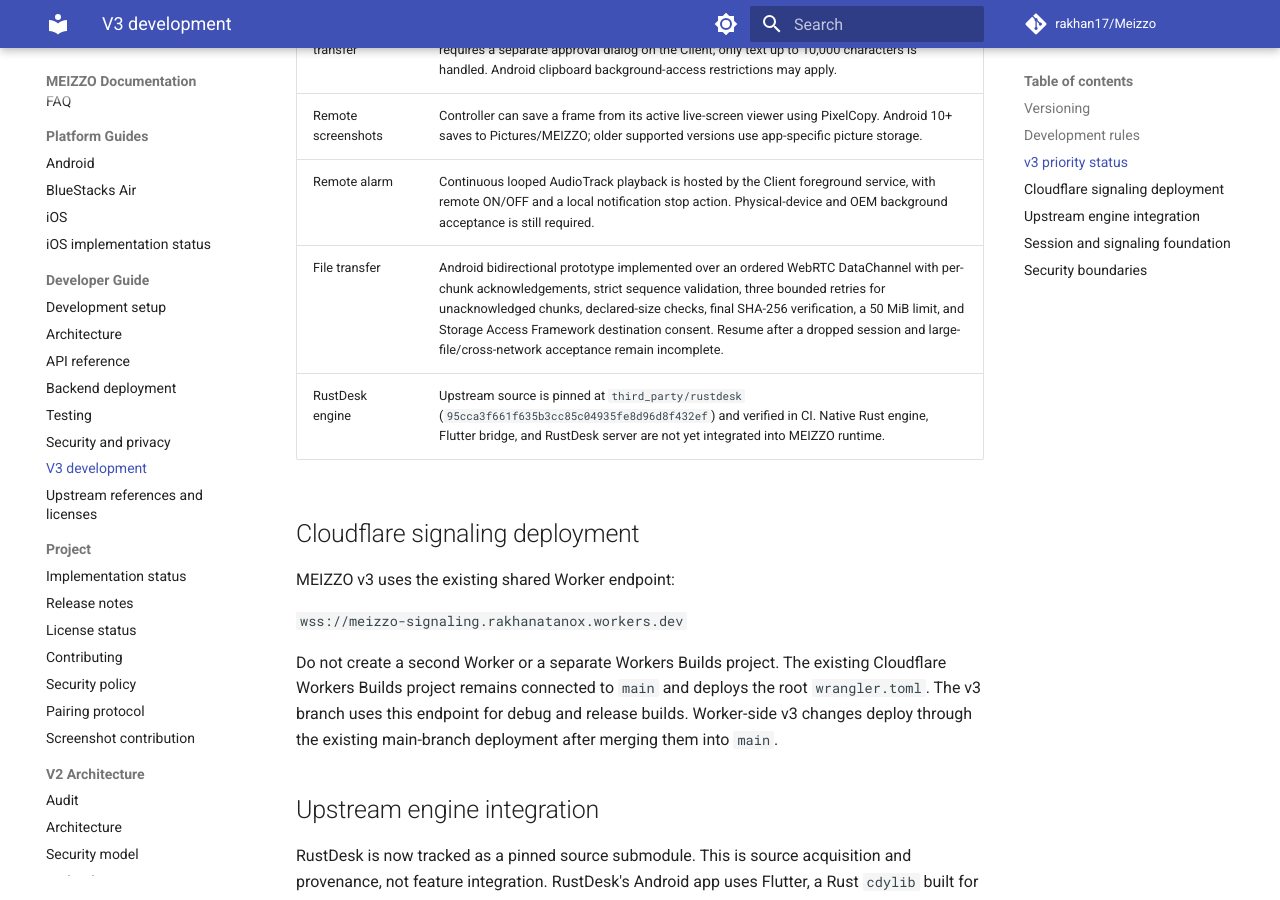
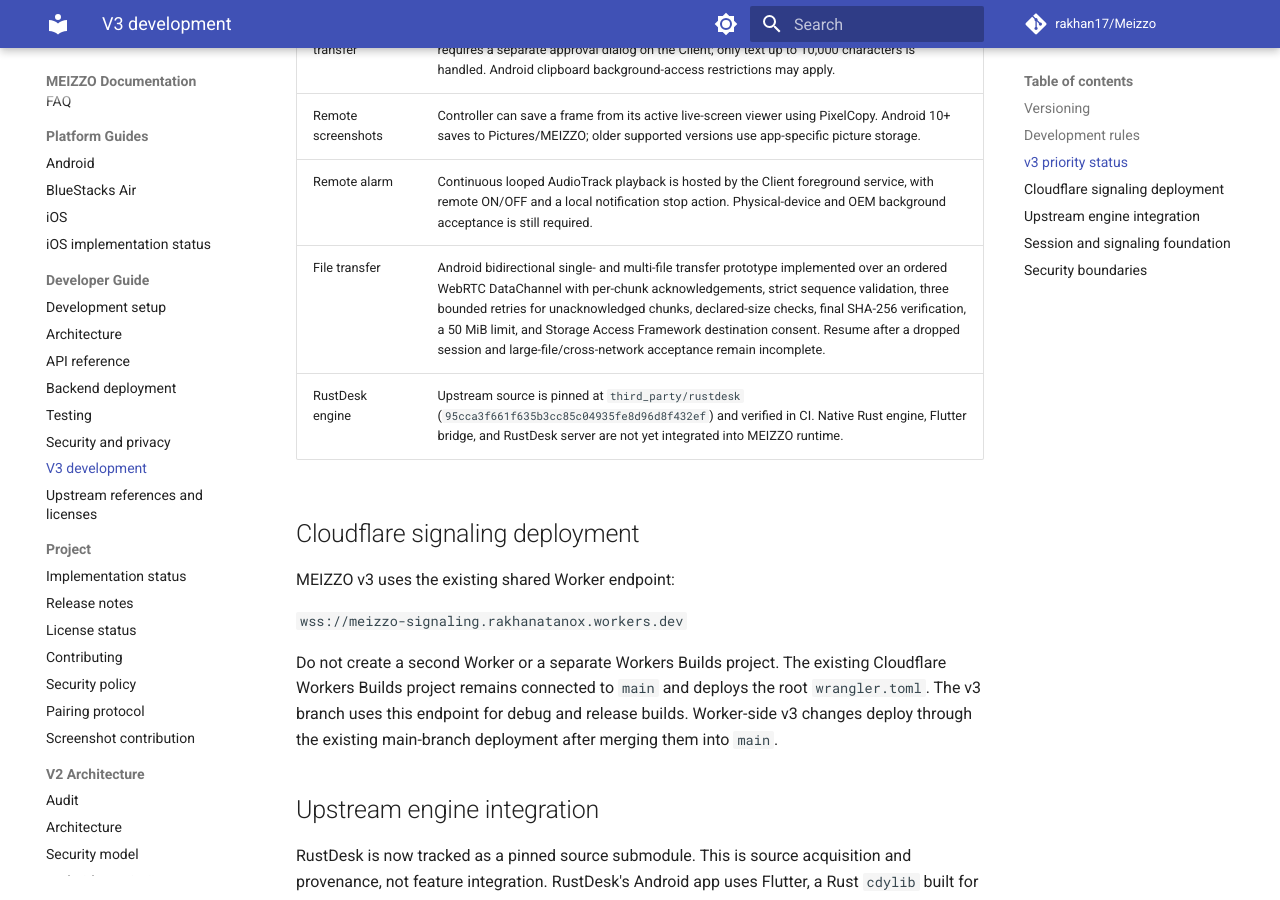
Before and after one commit to rakhan17/Meizzo, an MkDocs documentation site: the page built from docs/v3/README.md, in a window 1280 px wide and 900 px high, scrolled down 1633 px. Built offline with MkDocs 1.6.1 and Material for MkDocs 9.7.7, drawn with Linux system fonts in a browser that asks for light colours; comment, search, counter and statistics services are not loaded.

Commit message:
Document sequential multi-file transfer support

```diff
--- a/docs/v3/README.md
+++ b/docs/v3/README.md
@@ -32,7 +32,7 @@ This branch is the isolated development line for MEIZZO 3.x. The v2.5.0 stable l
 | Clipboard transfer | Controller can request Client text clipboard or send text to it. Every read and overwrite requires a separate approval dialog on the Client; only text up to 10,000 characters is handled. Android clipboard background-access restrictions may apply. |
 | Remote screenshots | Controller can save a frame from its active live-screen viewer using PixelCopy. Android 10+ saves to Pictures/MEIZZO; older supported versions use app-specific picture storage. |
 | Remote alarm | Continuous looped AudioTrack playback is hosted by the Client foreground service, with remote ON/OFF and a local notification stop action. Physical-device and OEM background acceptance is still required. |
-| File transfer | Android bidirectional prototype implemented over an ordered WebRTC DataChannel with per-chunk acknowledgements, strict sequence validation, three bounded retries for unacknowledged chunks, declared-size checks, final SHA-256 verification, a 50 MiB limit, and Storage Access Framework destination consent. Resume after a dropped session and large-file/cross-network acceptance remain incomplete. |
+| File transfer | Android bidirectional single- and multi-file transfer prototype implemented over an ordered WebRTC DataChannel with per-chunk acknowledgements, strict sequence validation, three bounded retries for unacknowledged chunks, declared-size checks, final SHA-256 verification, a 50 MiB limit, and Storage Access Framework destination consent. Resume after a dropped session and large-file/cross-network acceptance remain incomplete. |
 | RustDesk engine | Upstream source is pinned at `third_party/rustdesk` (`95cca3f661f635b3cc85c04935fe8d96d8f432ef`) and verified in CI. Native Rust engine, Flutter bridge, and RustDesk server are not yet integrated into MEIZZO runtime. |
 
 ## Cloudflare signaling deployment
```
